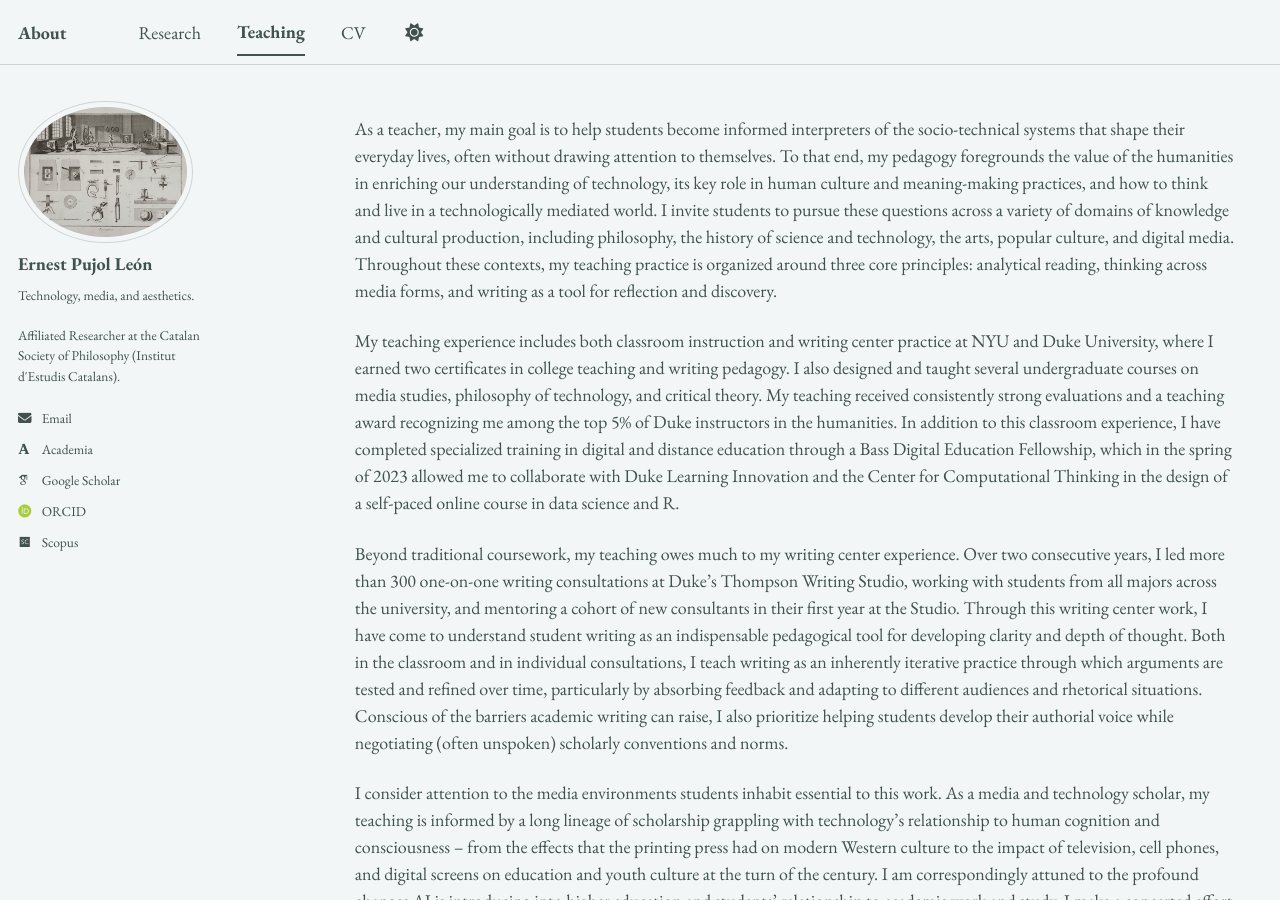
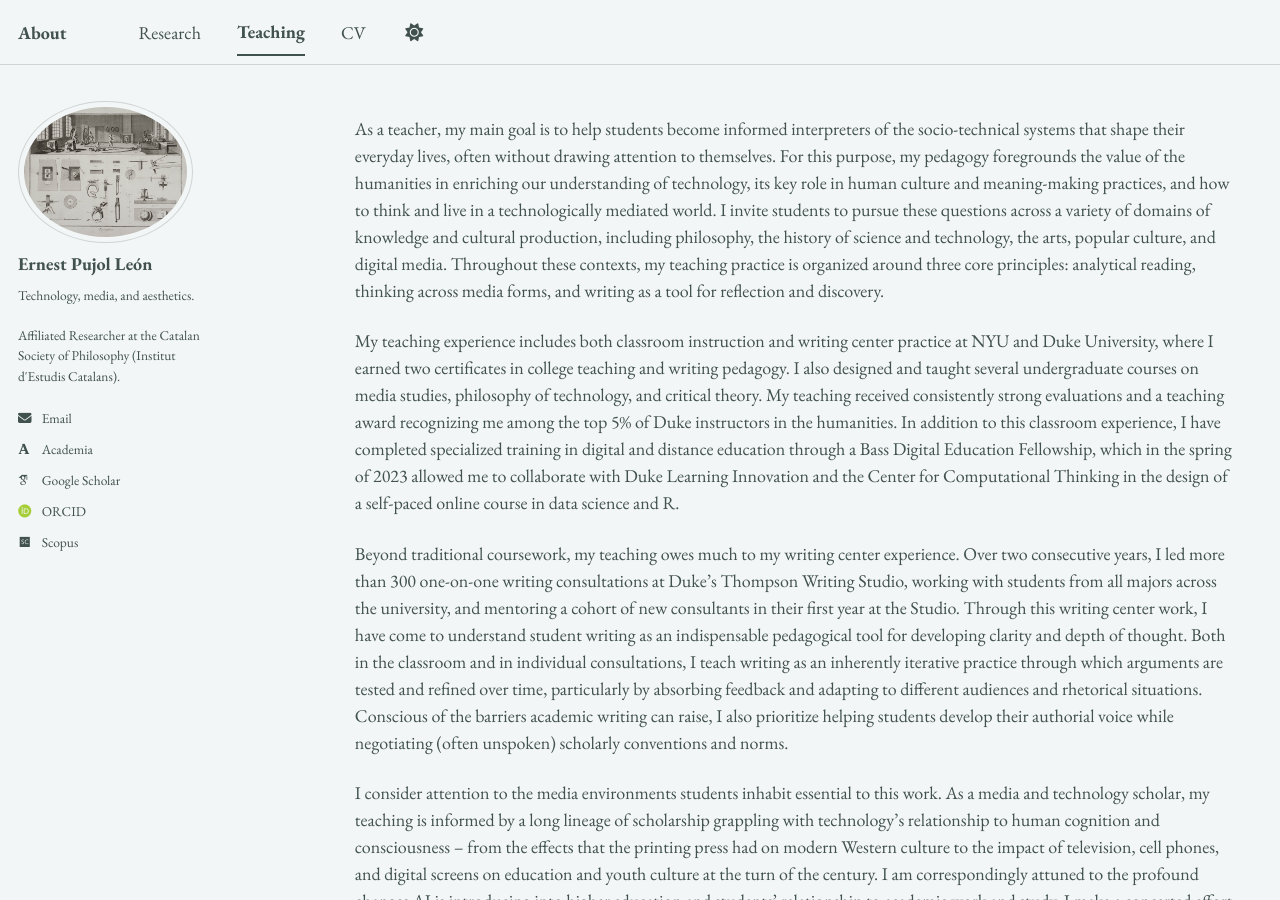
Before and after one commit to epujol90/epujol90.github.io, a Jekyll site: the page built from _pages/teaching.md, in a window 1280 px wide and 900 px high. Built offline with Jekyll 4.4.1, drawn with Linux system fonts in a browser that asks for light colours; some web fonts are replaced; a script bundle is joined from its source files by our own code; library files that are not in the unit come from our copies.

Commit message:
Update teaching.md

```diff
--- a/_pages/teaching.md
+++ b/_pages/teaching.md
@@ -5,7 +5,7 @@ permalink: /teaching/
 author_profile: true
 ---
 
-As a teacher, my main goal is to help students become informed interpreters of the socio-technical systems that shape their everyday lives, often without drawing attention to themselves. To that end, my pedagogy foregrounds the value of the humanities in enriching our understanding of technology, its key role in human culture and meaning-making practices, and how to think and live in a technologically mediated world. I invite students to pursue these questions across a variety of domains of knowledge and cultural production, including philosophy, the history of science and technology, the arts, popular culture, and digital media. Throughout these contexts, my teaching practice is organized around three core principles: analytical reading, thinking across media forms, and writing as a tool for reflection and discovery.
+As a teacher, my main goal is to help students become informed interpreters of the socio-technical systems that shape their everyday lives, often without drawing attention to themselves. For this purpose, my pedagogy foregrounds the value of the humanities in enriching our understanding of technology, its key role in human culture and meaning-making practices, and how to think and live in a technologically mediated world. I invite students to pursue these questions across a variety of domains of knowledge and cultural production, including philosophy, the history of science and technology, the arts, popular culture, and digital media. Throughout these contexts, my teaching practice is organized around three core principles: analytical reading, thinking across media forms, and writing as a tool for reflection and discovery.
 
 My teaching experience includes both classroom instruction and writing center practice at NYU and Duke University, where I earned two certificates in college teaching and writing pedagogy. I also designed and taught several undergraduate courses on media studies, philosophy of technology, and critical theory. My teaching received consistently strong evaluations and a teaching award recognizing me among the top 5% of Duke instructors in the humanities. In addition to this classroom experience, I have completed specialized training in digital and distance education through a Bass Digital Education Fellowship, which in the spring of 2023 allowed me to collaborate with Duke Learning Innovation and the Center for Computational Thinking in the design of a self-paced online course in data science and R.
 
```
